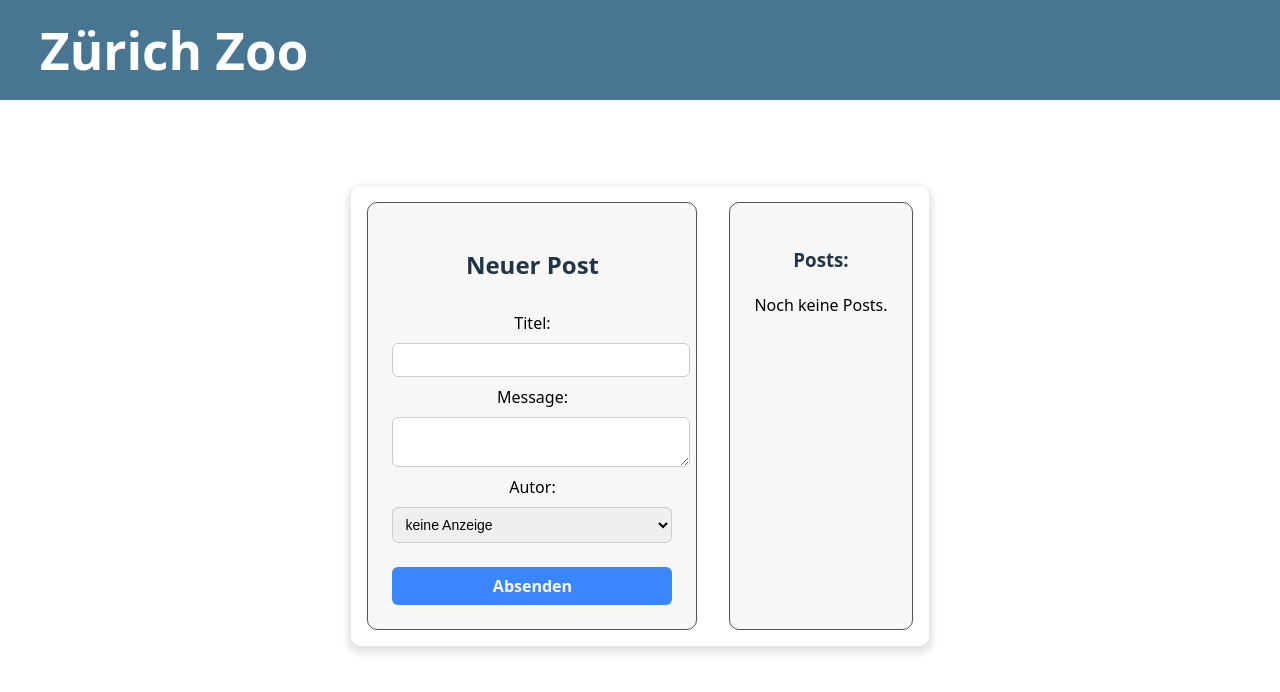
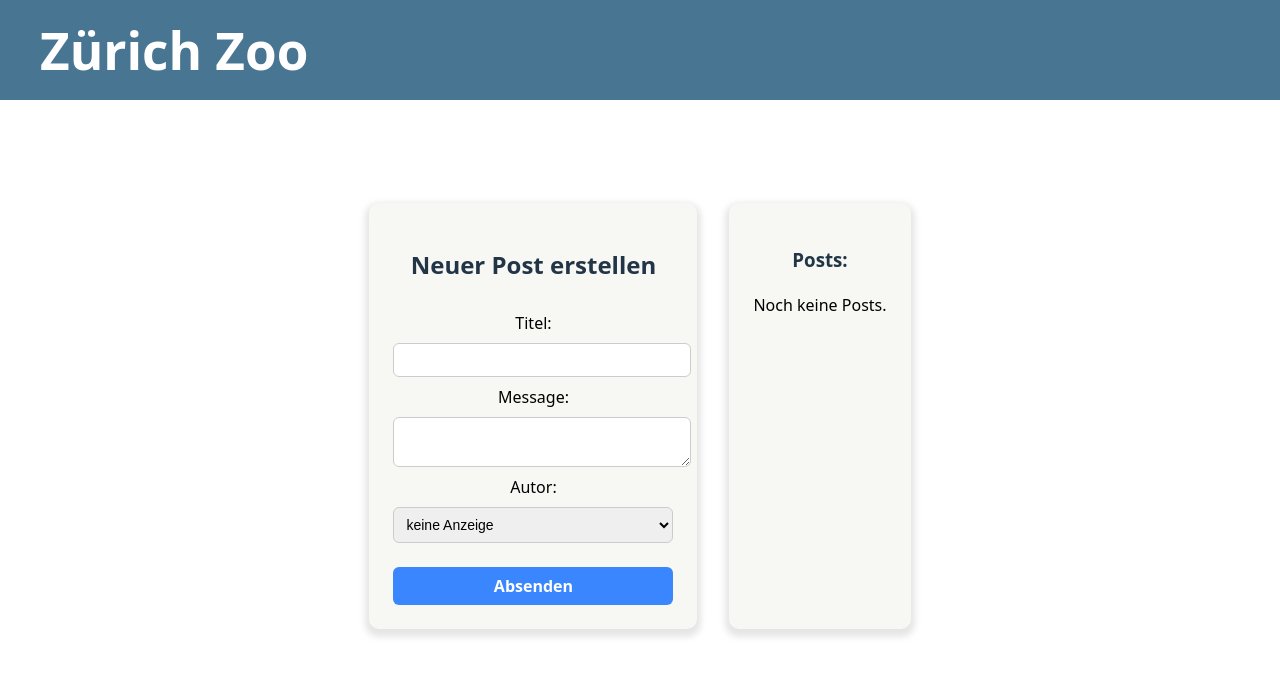
Before and after one commit to Kleif298/zuerich-zoo, a React (Vite) app: page / in a window 1280 px wide. Shown: the top 692 px of the page. Built offline with nearby package versions, Linux system fonts and the light colour scheme.

Commit message:
Redisigned Form

```diff
--- a/src/components/form/Form.css
+++ b/src/components/form/Form.css
@@ -3,7 +3,6 @@
   gap: 2rem;
   margin-top: 2rem;
   padding: 1rem;
-  box-shadow: 0 4px 6px 4px rgba(0, 0, 0, 0.1);
   border-radius: 10px;
 }
 
@@ -12,10 +11,10 @@
   display: flex;
   flex-direction: column;
   gap: 0.5rem;
-  background: #f7f7f7;
+  background: #f7f7f4;
   padding: 1.5rem;
   border-radius: 10px;
-  border: 1px solid #535252;
+  box-shadow: 0 4px 6px 4px rgba(0, 0, 0, 0.1);
 }
 
 .post-form input,
@@ -44,11 +43,11 @@
 }
 
 .post-list {
-  background: #f7f7f7;
+  background: #f7f7f4;
   padding: 1.5rem;
   border-radius: 10px;
-  border: 1px solid #535252;
   flex: 1;
+  box-shadow: 0 4px 6px 4px rgba(0, 0, 0, 0.1);
 }
 
 .post-item {
--- a/src/components/form/Form.tsx
+++ b/src/components/form/Form.tsx
@@ -21,7 +21,7 @@ export default function PostForm() {
   return (
     <div className="post-container">
       <form className="post-form" onSubmit={handleSubmit}>
-        <h2>Neuer Post</h2>
+        <h2>Neuer Post erstellen</h2>
 
         <label>Titel:</label>
         <input
```
